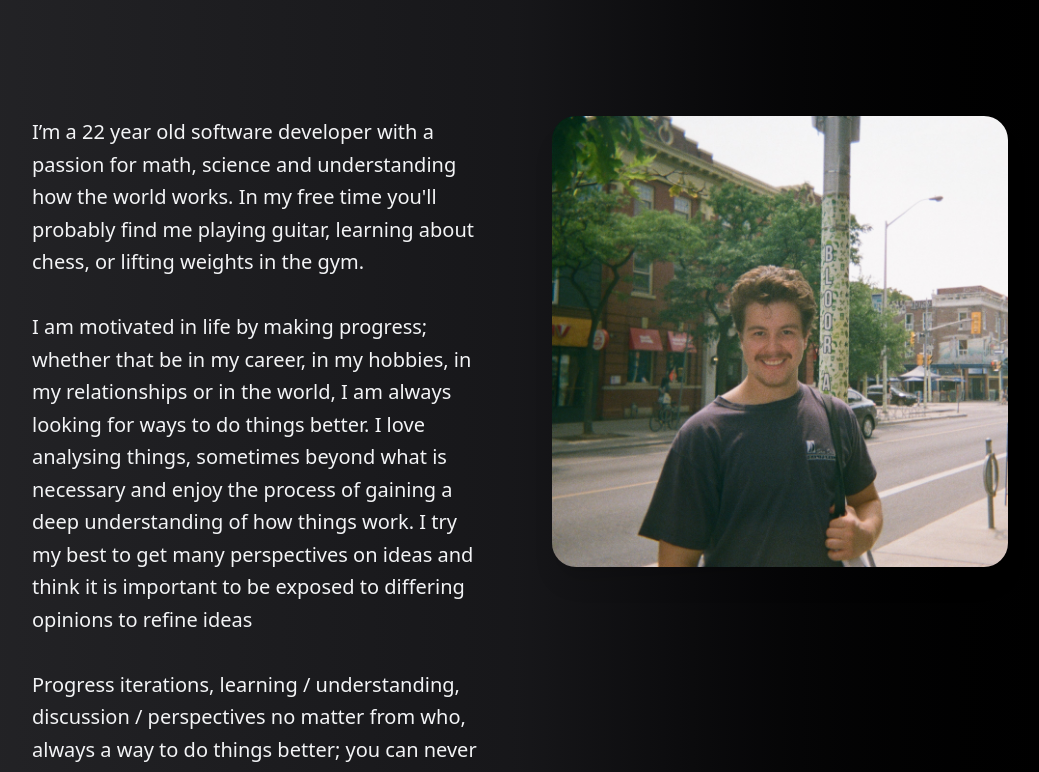
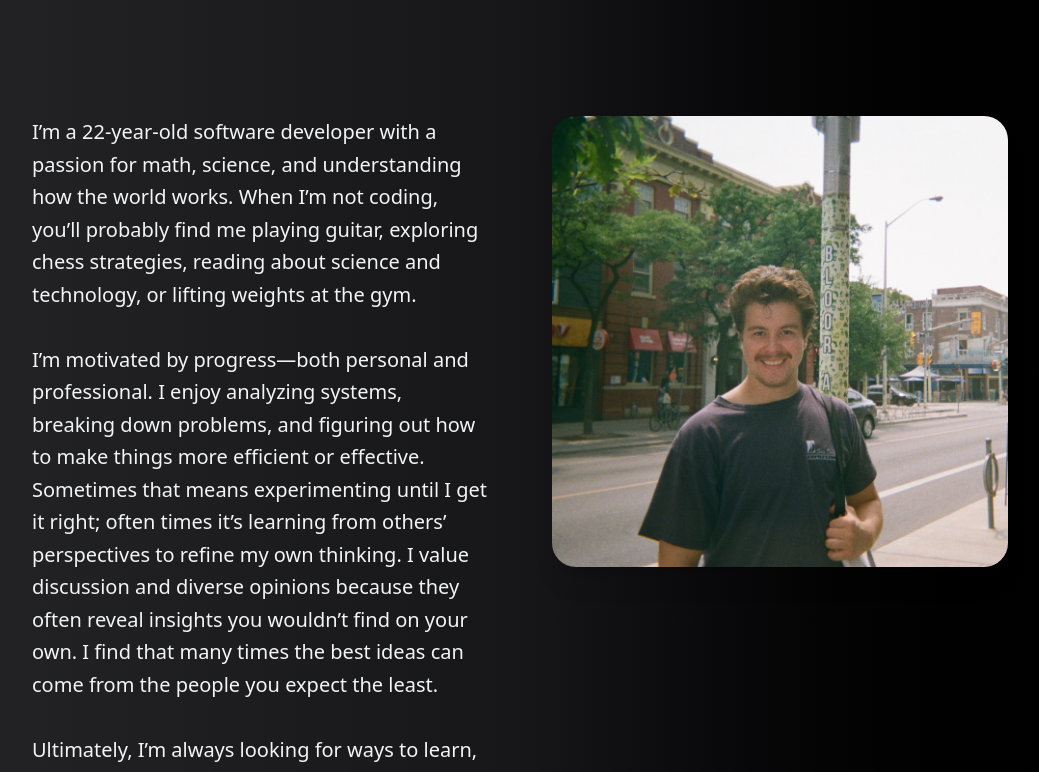
Before and after one commit to seandevine369/my-website, a React (Vite) app: page / in a window 1280 px wide. Shown: the part 1540-2312 px from the top of the page, without its empty margins (120-1159 px from the left). Built offline with nearby package versions, Linux system fonts and the light colour scheme.

Commit message:
feature: improved about section content

```diff
--- a/src/sections/AboutSection.tsx
+++ b/src/sections/AboutSection.tsx
@@ -22,25 +22,11 @@ export default function AboutSection() {
                     {/* Text */}
                     <div className="flex-1 text-center md:text-left">
                         <p className="max-w-3xl mx-auto text-s sm:text-m md:text-l lg:text-xl leading-relaxed">
-                            I’m a {age} year old software developer with a passion for math,
-                            science and understanding how the world works. In my free time you'll
-                            probably find me playing guitar, learning about chess, or lifting
-                            weights in the gym.
-                            <br />
-                            <br />
-                            I am motivated in life by making progress; whether
-                            that be in my career, in my hobbies, in my relationships or in the world,
-                            I am always looking for ways to do things better. I love analysing things,
-                            sometimes beyond what is necessary and enjoy the process of gaining a deep
-                            understanding of how things work. I try my best to get many perspectives on
-                            ideas and think it is important to be exposed to differing opinions to
-                            refine ideas
-                            <br />
-                            <br />
-                            Progress iterations, learning / understanding, discussion / perspectives no
-                            matter from who, always a way to do things better; you can never be too efficient,
-                            just optimising for the wrong variables, important to put your foot down when you
-                            know your right; there could be lots of other people quietly thinking the same thing, comfort
+                            I’m a {age}-year-old software developer with a passion for math, science, and understanding how the world works. When I’m not coding, you’ll probably find me playing guitar, exploring chess strategies, reading about science and technology, or lifting weights at the gym.
+                            <br /><br />
+                            I’m motivated by progress—both personal and professional. I enjoy analyzing systems, breaking down problems, and figuring out how to make things more efficient or effective. Sometimes that means experimenting until I get it right; often times it’s learning from others’ perspectives to refine my own thinking. I value discussion and diverse opinions because they often reveal insights you wouldn’t find on your own. I find that many times the best ideas can come from the people you expect the least.
+                            <br /><br />
+                            Ultimately, I’m always looking for ways to learn, grow, and understand more deeply. Whether through code, music, strategy games, or conversation, I enjoy the challenge of figuring out how things work and finding better ways to do them.
                         </p>
                     </div>
 
```
